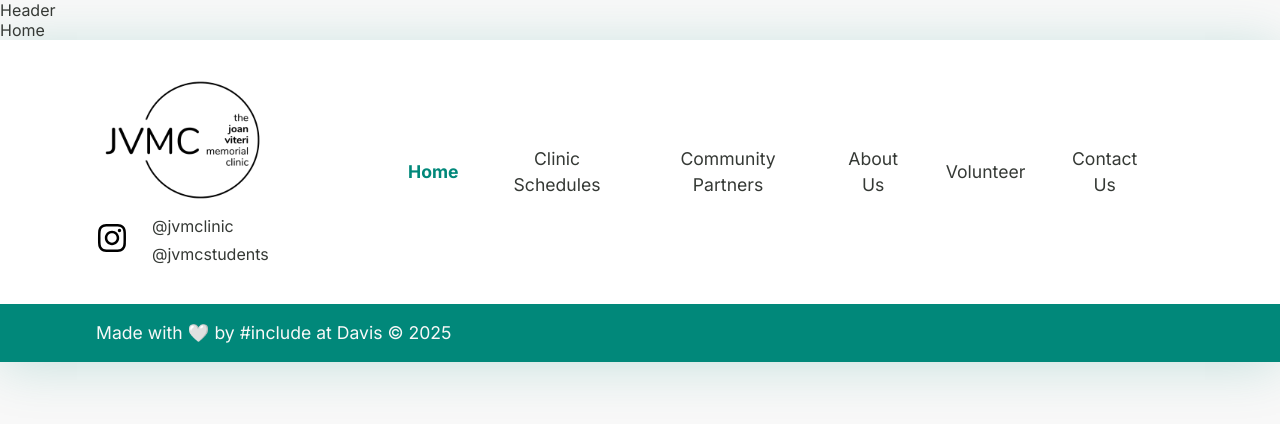
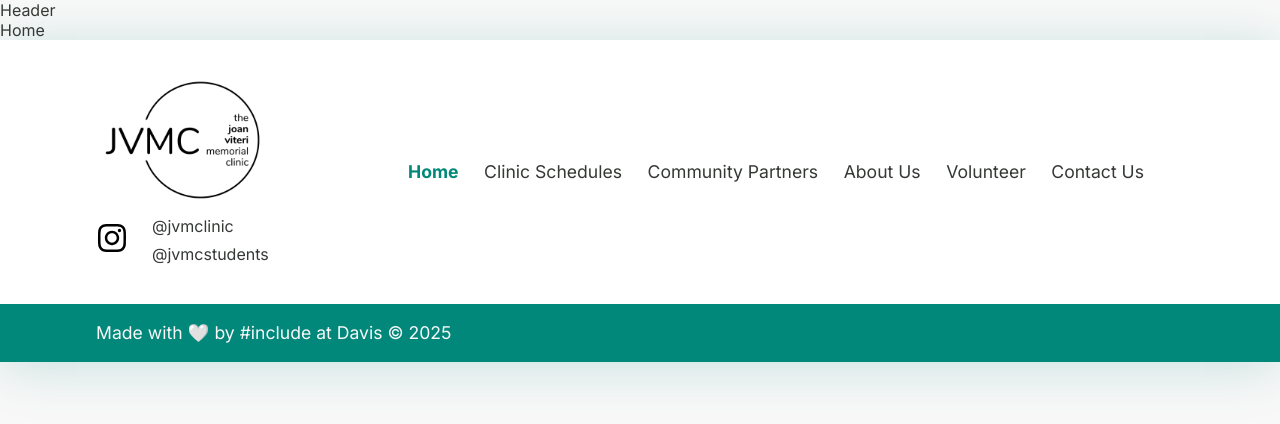
Before and after one commit to include-davis/jvmc, a Next.js app: page / in a window 1280 px wide. Shown: the top 424 px of the page. Built offline with nearby package versions, Linux system fonts and the light colour scheme.

Commit message:
merge to pull from main

```diff
--- a/app/(pages)/_components/Footer/Footer.module.scss
+++ b/app/(pages)/_components/Footer/Footer.module.scss
@@ -10,9 +10,16 @@ $logo-width: calc(8px * 20);
   box-shadow: var(--drop-shadow-header);
   text-align: center;
 
-  @mixin sm-desktop {
-    flex-direction: row;
-    justify-content: space-between;
+  @mixin phone {
+    @media screen and (max-width: 720px) {
+      @content;
+    }
+  }
+
+  @mixin sm-phone {
+    @media screen and (max-width: 540px) {
+      @content;
+    }
   }
 }
 
@@ -22,6 +29,17 @@ $logo-width: calc(8px * 20);
   align-items: center;
   gap: 48px;
   padding: 40px 96px;
+
+  @mixin tablet {
+    @media screen and (max-width: 1048px) {
+      @content;
+    }
+  }
+  @mixin phone {
+    @media screen and (max-width: 720px) {
+      @content;
+    }
+  }
 }
 
 .logoSection {
@@ -81,9 +99,6 @@ $logo-width: calc(8px * 20);
   background-color: var(--white);
   width: 75%;
 
-  @include mixins.sm-desktop {
-    gap: 40px;
-}
 
   li a {
     text-decoration: none;
@@ -100,6 +115,16 @@ $logo-width: calc(8px * 20);
     color: var(--teal);
     font-weight: var(--bold);
   }
+  @mixin tablet {
+    @media screen and (max-width: 1048px) {
+      @content;
+    }
+  }
+  @mixin phone {
+    @media screen and (max-width: 720px) {
+      @content;
+    }
+  }
 }
 
 .bottomSection {
@@ -111,4 +136,11 @@ $logo-width: calc(8px * 20);
     color: var(--offwhite);
     font-family: var(--font2);
     font-weight: var(--light);
+
+    @mixin phone {
+      @media screen and (max-width: 720px) {
+        @content;
+      }
+    }
+
 }
```
